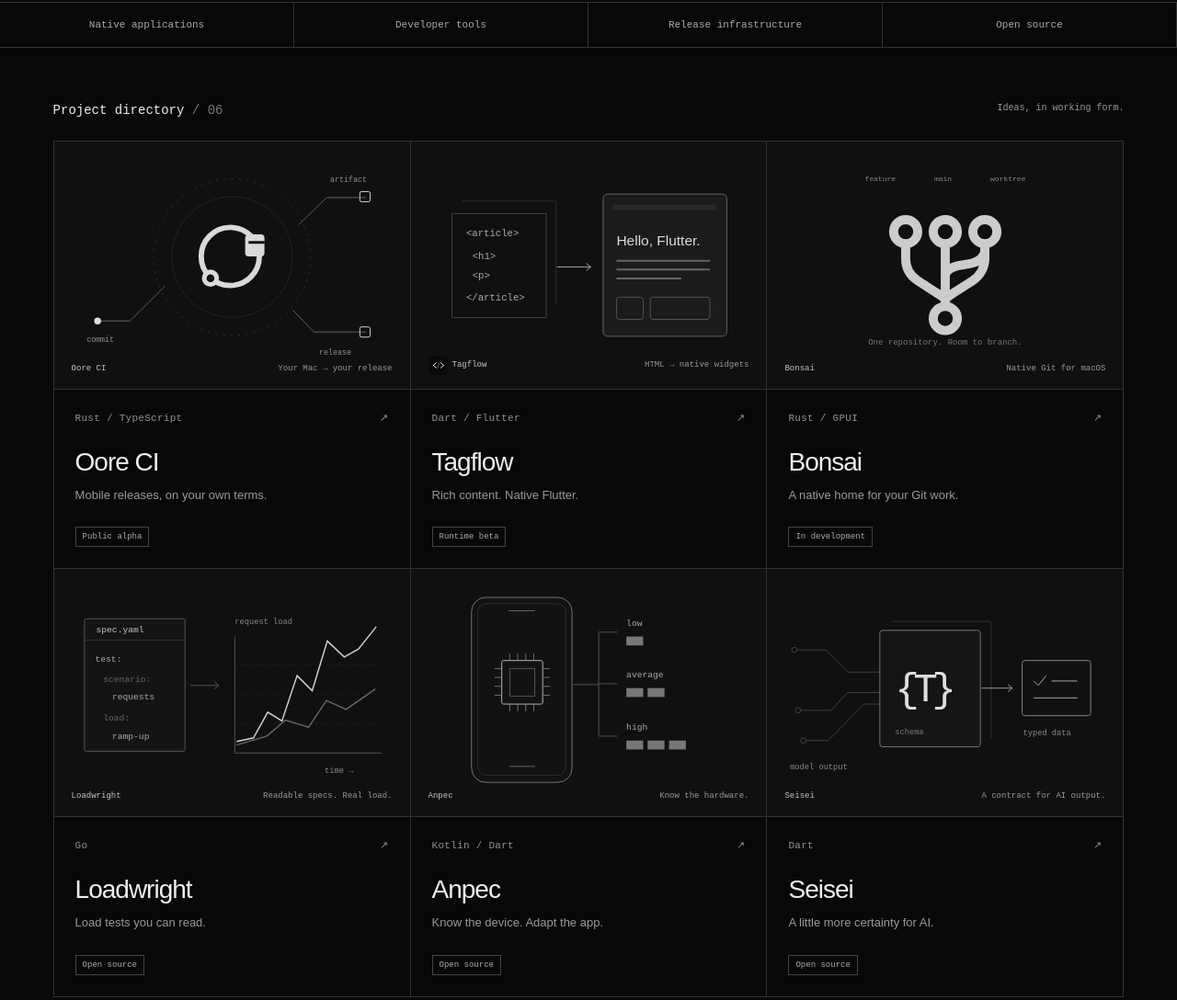
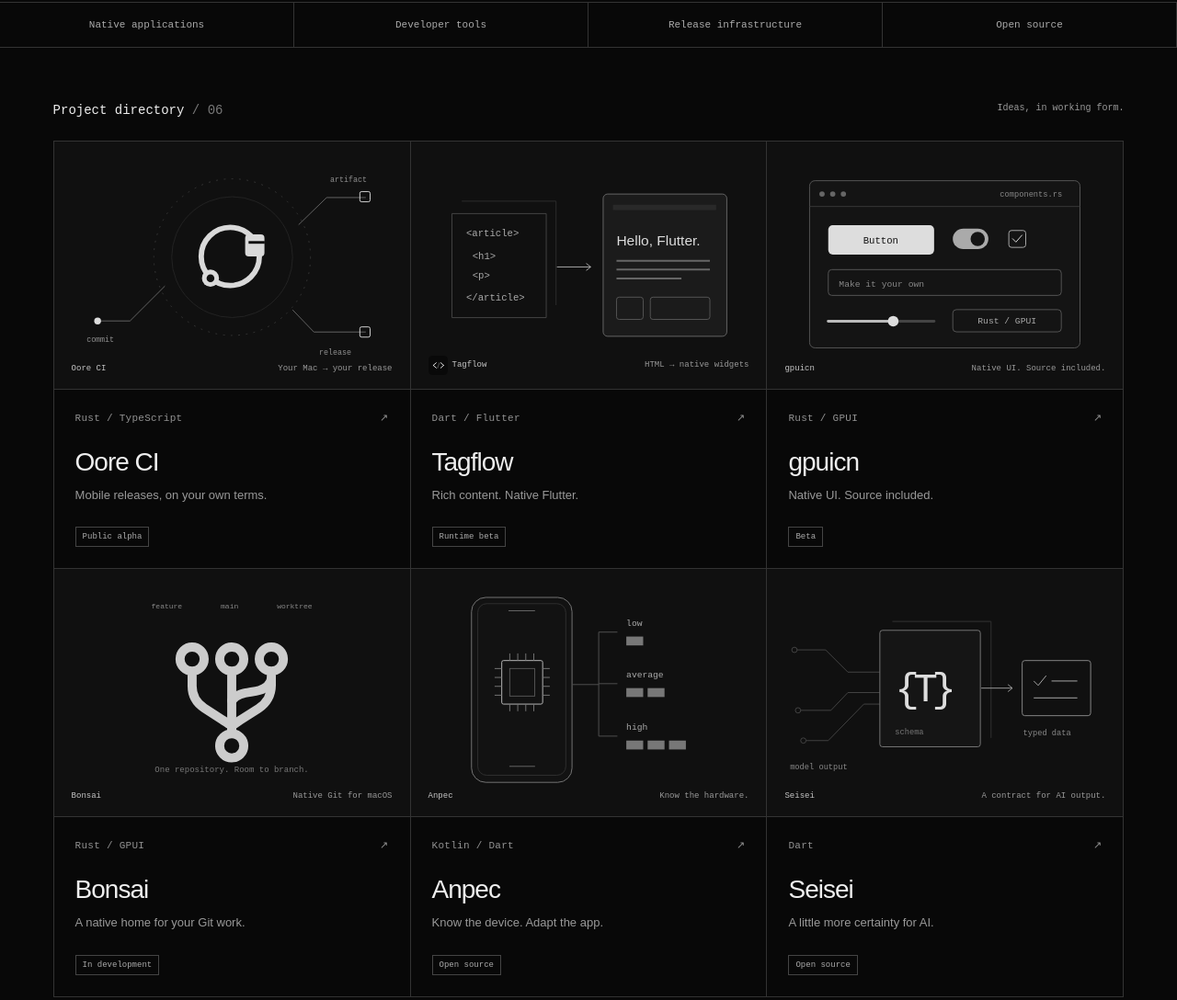
Before and after one commit to devaryakjha/aryakdev, an Astro site: page / in a window 1280 px wide. Shown: the part 658-1746 px from the top of the page at 92% size. Built offline with nearby package versions, Linux system fonts and the light colour scheme; Astro itself is replaced by a stand-in of ours.

Commit message:
feat(portfolio): feature gpuicn in project showcase

```diff
--- a/src/components/ProjectArtwork.astro
+++ b/src/components/ProjectArtwork.astro
@@ -40,18 +40,27 @@ const { kind } = Astro.props;
     </div>
     <div class="grid-art-caption"><span>Bonsai</span><span>Native Git for macOS</span></div>
   </>}
-  {kind === 'loadwright' && <>
-    <svg class="loadwright-spec" viewBox="0 0 400 270" fill="none">
-      <rect x="34" y="52" width="113" height="149" rx="2" fill="#141414" stroke="#555" />
-      <path d="M34 76h113" stroke="#393939" />
-      <g font-family="monospace" font-size="10"><text x="47" y="67" fill="#c5c5c5">spec.yaml</text><text x="46" y="100" fill="#aaa">test:</text><text x="55" y="123" fill="#666">scenario:</text><text x="65" y="143" fill="#aaa">requests</text><text x="55" y="167" fill="#666">load:</text><text x="65" y="187" fill="#aaa">ramp-up</text></g>
-      <path d="M153 127h32m-5-4 5 4-5 4M203 72v131h165" stroke="#555" />
-      <path d="M204 104h162M204 137h162M204 170h162" stroke="#252525" stroke-dasharray="2 4" />
-      <path d="m205 190 19-4 16-29 16 10 17-51 17 17 17-56 19 18 16-9 20-25" stroke="#d1d1d1" stroke-width="1.5" />
-      <path d="m205 194 34-10 21-18 26 8 20-30 22 10 33-23" stroke="#666" stroke-width="1.5" />
-      <g fill="#888" font-size="9" font-family="monospace"><text x="203" y="58">request load</text><text x="304" y="225">time →</text></g>
+  {kind === 'gpuicn' && <>
+    <svg viewBox="0 0 400 270" fill="none">
+      <rect x="48" y="40" width="304" height="188" rx="6" fill="#141414" stroke="#555" />
+      <path d="M48 69h304" stroke="#393939" />
+      <g fill="#666"><circle cx="62" cy="55" r="3" /><circle cx="74" cy="55" r="3" /><circle cx="86" cy="55" r="3" /></g>
+      <text x="332" y="58" text-anchor="end" fill="#888" font-family="monospace" font-size="9">components.rs</text>
+      <rect x="69" y="90" width="119" height="33" rx="5" fill="#ddd" />
+      <text x="128" y="111" text-anchor="middle" fill="#141414" font-family="monospace" font-size="11">Button</text>
+      <rect x="209" y="94" width="40" height="23" rx="12" fill="#aaa" />
+      <circle cx="237" cy="105.5" r="8" fill="#141414" />
+      <rect x="272" y="96" width="19" height="19" rx="3" stroke="#aaa" />
+      <path d="m276 105 4 4 7-8" stroke="#ddd" />
+      <rect x="69" y="140" width="262" height="29" rx="4" stroke="#555" />
+      <text x="81" y="159" fill="#888" font-family="monospace" font-size="10">Make it your own</text>
+      <path d="M69 198h119" stroke="#444" stroke-width="3" stroke-linecap="round" />
+      <path d="M69 198h73" stroke="#bbb" stroke-width="3" stroke-linecap="round" />
+      <circle cx="142" cy="198" r="6" fill="#ddd" />
+      <rect x="209" y="185" width="122" height="25" rx="4" stroke="#555" />
+      <text x="270" y="201" text-anchor="middle" fill="#aaa" font-family="monospace" font-size="10">Rust / GPUI</text>
     </svg>
-    <div class="grid-art-caption"><span>Loadwright</span><span>Readable specs. Real load.</span></div>
+    <div class="grid-art-caption"><span>gpuicn</span><span>Native UI. Source included.</span></div>
   </>}
   {kind === 'anpec' && <>
     <svg class="anpec-device" viewBox="0 0 400 270" fill="none">
--- a/src/data/work.ts
+++ b/src/data/work.ts
@@ -38,6 +38,25 @@ export const work = [
     ]
   },
   {
+    "slug": "gpuicn",
+    "name": "gpuicn",
+    "short": "Native UI. Source included.",
+    "description": "Open-code components for Rust and GPUI. Add the source to your app, then shape the details to fit your interface.",
+    "category": "Component library",
+    "language": "Rust / GPUI",
+    "state": "Beta",
+    "href": "https://ui.imajha.com",
+    "source": "https://github.com/devaryakjha/gpuicn",
+    "problem": "Native app interfaces need familiar controls, but a fixed component API can make small design changes hard to own.",
+    "solution": "gpuicn brings the shadcn/ui approach to GPUI: editable component source, built on BaseGPUI, with idiomatic Rust APIs and themes.",
+    "highlights": [
+      "37 component families with editable source",
+      "Real GPUI previews in the browser through WASM and WebGPU",
+      "Component examples and API references generated from Rust source",
+      "Lucide icons through gpui-icons"
+    ]
+  },
+  {
     "slug": "bonsai",
     "name": "Bonsai",
     "short": "A native home for your Git work.",
@@ -53,24 +72,6 @@ export const work = [
       "Native macOS interface",
       "Rust and GPUI",
       "Open-source development"
-    ]
-  },
-  {
-    "slug": "loadwright",
-    "name": "Loadwright",
-    "short": "Load tests you can read.",
-    "description": "A Go CLI for running JMeter load tests from readable YAML specifications.",
-    "category": "Command-line tool",
-    "language": "Go",
-    "state": "Open source",
-    "href": "https://github.com/devaryakjha/loadwright",
-    "source": "https://github.com/devaryakjha/loadwright",
-    "problem": "Load-test configuration can be difficult to read and maintain alongside application code.",
-    "solution": "Loadwright provides a YAML-based workflow for running JMeter load tests from a Go command-line tool.",
-    "highlights": [
-      "Readable YAML specifications",
-      "JMeter-based load tests",
-      "Command-line workflow"
     ]
   },
   {
```
Also changed, not shown: public/projects/gpuicn/og.png (added), public/projects/loadwright/og.png (deleted).
